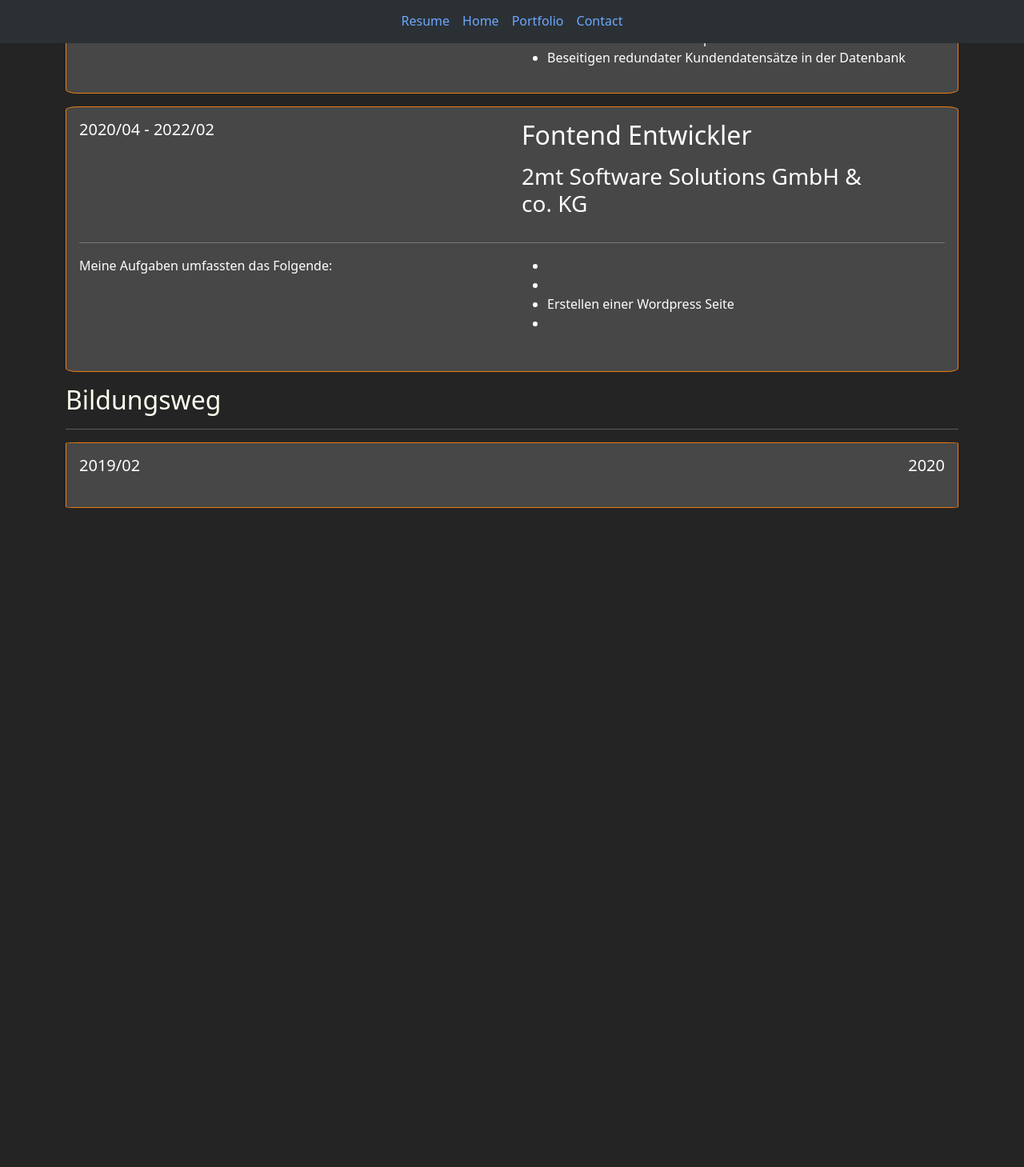
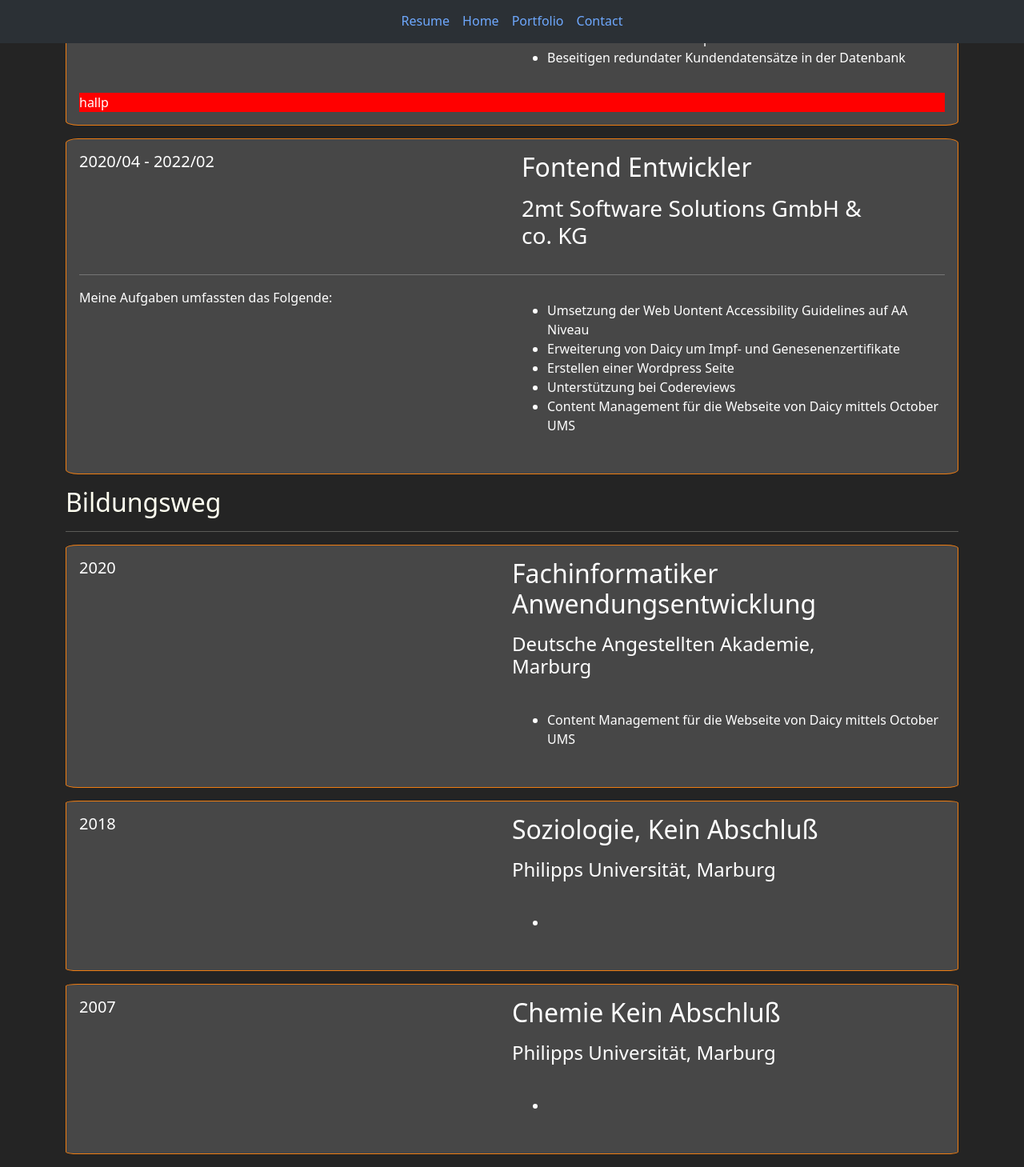
Before and after one commit to Marco-Kap/playground, a React (Vite) app: page /resume in a window 1280 px wide. Shown: the part 746-2205 px from the top of the page at 80% size. Before the commit the page ends 1397 px from the top, so only its background shows below. Built offline with nearby package versions, Linux system fonts and the light colour scheme.

Commit message:
added education

```diff
--- a/src/components/Badge.tsx
+++ b/src/components/Badge.tsx
@@ -1,9 +1,8 @@
-import { Badge as BadgeComponent } from "react-bootstrap";
-
 export interface Props {
   content: string;
+  bg: string | undefined;
 }
 
 export default function Badge(props: Props) {
-  return <BadgeComponent>{props.content}</BadgeComponent>;
+  return <div style={{ backgroundColor: props.bg }}>{props.content}</div>;
 }
--- a/src/pages/Resume.tsx
+++ b/src/pages/Resume.tsx
@@ -1,4 +1,5 @@
 import { Card, Container, Image, Row, Col } from "react-bootstrap";
+import Badge from "../components/Badge";
 
 export default function Resume() {
   return (
@@ -18,7 +19,6 @@ export default function Resume() {
           </Card>
         </Col>
       </Row>
-
       <h2 style={{}}>Berufserfahrung</h2>
       <hr></hr>
       <Card className="my-card">
@@ -62,6 +62,7 @@ export default function Resume() {
               <div></div>
             </div>
           </Card.Text>
+          <Badge bg="red" content="hallp" />
         </Card.Body>
       </Card>
       <Card className="my-card">
@@ -85,11 +86,23 @@ export default function Resume() {
                 <p>Meine Aufgaben umfassten das Folgende:</p>
               </div>
               <div className="col-md-6">
+                <div>
+                  <p></p>
+                </div>
                 <ul>
-                  <li></li>
-                  <li></li>
+                  <li>
+                    Umsetzung der Web Uontent Accessibility Guidelines auf AA
+                    Niveau
+                  </li>
+                  <li>
+                    Erweiterung von Daicy um Impf- und Genesenenzertifikate
+                  </li>
                   <li>Erstellen einer Wordpress Seite</li>
-                  <li></li>
+                  <li>Unterstützung bei Codereviews</li>
+                  <li>
+                    Content Management für die Webseite von Daicy mittels
+                    October UMS
+                  </li>
                 </ul>
               </div>
               <div>
@@ -103,13 +116,104 @@ export default function Resume() {
       <hr></hr>
       <Card className="my-card">
         <Card.Body>
-          <Card.Title className="d-flex justify-content-between">
-            <div>
-              <p>2019/02</p>
-            </div>{" "}
-            2020
+          <Card.Title className="row">
+            <div className="row">
+              <div className="col-md-6">
+                <p>2020</p>
+              </div>
+              <div className="col-md-5">
+                <p className="fs-2">Fachinformatiker Anwendungsentwicklung</p>
+                <p className="fs-4">Deutsche Angestellten Akademie, Marburg</p>
+              </div>
+            </div>
           </Card.Title>
-          <Card.Text></Card.Text>
+          <Card.Text>
+            <div className="row">
+              <div className="col-md-6">
+                <p></p>
+              </div>
+              <div className="col-md-6">
+                <div>
+                  <p></p>
+                </div>
+                <ul>
+                  <li>
+                    Content Management für die Webseite von Daicy mittels
+                    October UMS
+                  </li>
+                </ul>
+              </div>
+              <div>
+                <p></p>
+              </div>
+            </div>
+          </Card.Text>
+        </Card.Body>
+      </Card>
+      <Card className="my-card">
+        <Card.Body>
+          <Card.Title className="row">
+            <div className="row">
+              <div className="col-md-6">
+                <p>2018</p>
+              </div>
+              <div className="col-md-5">
+                <p className="fs-2">Soziologie, Kein Abschluß</p>
+                <p className="fs-4">Philipps Universität, Marburg</p>
+              </div>
+            </div>
+          </Card.Title>
+          <Card.Text>
+            <div className="row">
+              <div className="col-md-6">
+                <p></p>
+              </div>
+              <div className="col-md-6">
+                <div>
+                  <p></p>
+                </div>
+                <ul>
+                  <li></li>
+                </ul>
+              </div>
+              <div>
+                <p></p>
+              </div>
+            </div>
+          </Card.Text>
+        </Card.Body>
+      </Card>{" "}
+      <Card className="my-card">
+        <Card.Body>
+          <Card.Title className="row">
+            <div className="row">
+              <div className="col-md-6">
+                <p>2007</p>
+              </div>
+              <div className="col-md-5">
+                <p className="fs-2">Chemie Kein Abschluß</p>
+                <p className="fs-4">Philipps Universität, Marburg</p>
+              </div>
+            </div>
+          </Card.Title>
+          <Card.Text>
+            <div className="row">
+              <div className="col-md-6">
+                <p></p>
+              </div>
+              <div className="col-md-6">
+                <div>
+                  <p></p>
+                </div>
+                <ul>
+                  <li></li>
+                </ul>
+              </div>
+              <div>
+                <p></p>
+              </div>
+            </div>
+          </Card.Text>
         </Card.Body>
       </Card>
     </Container>
```
